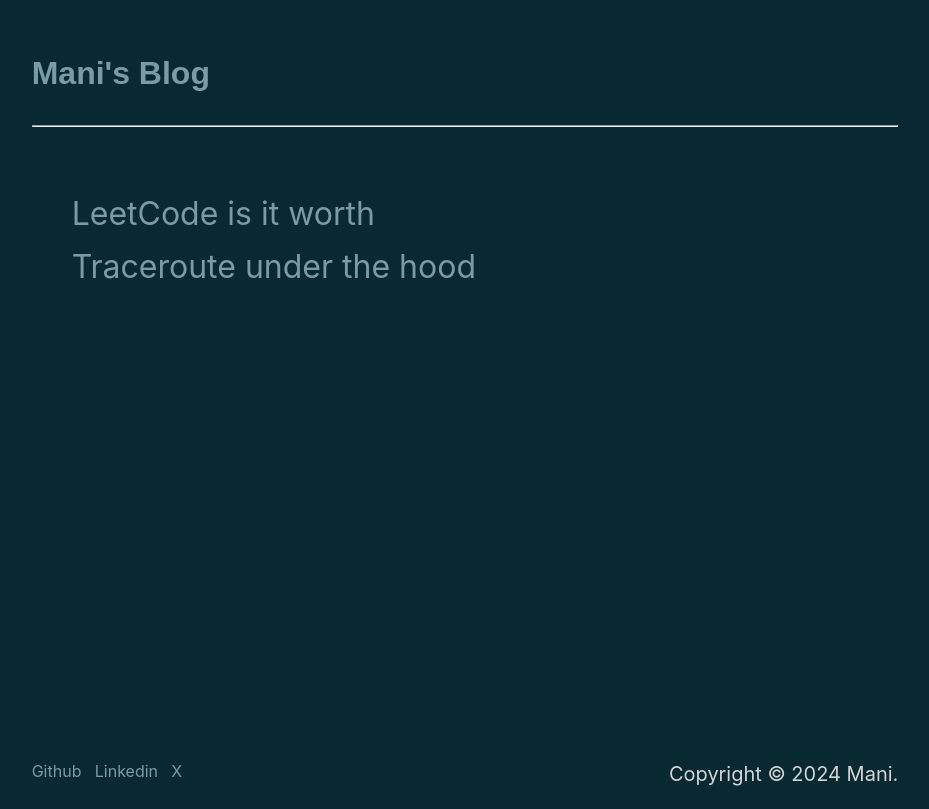
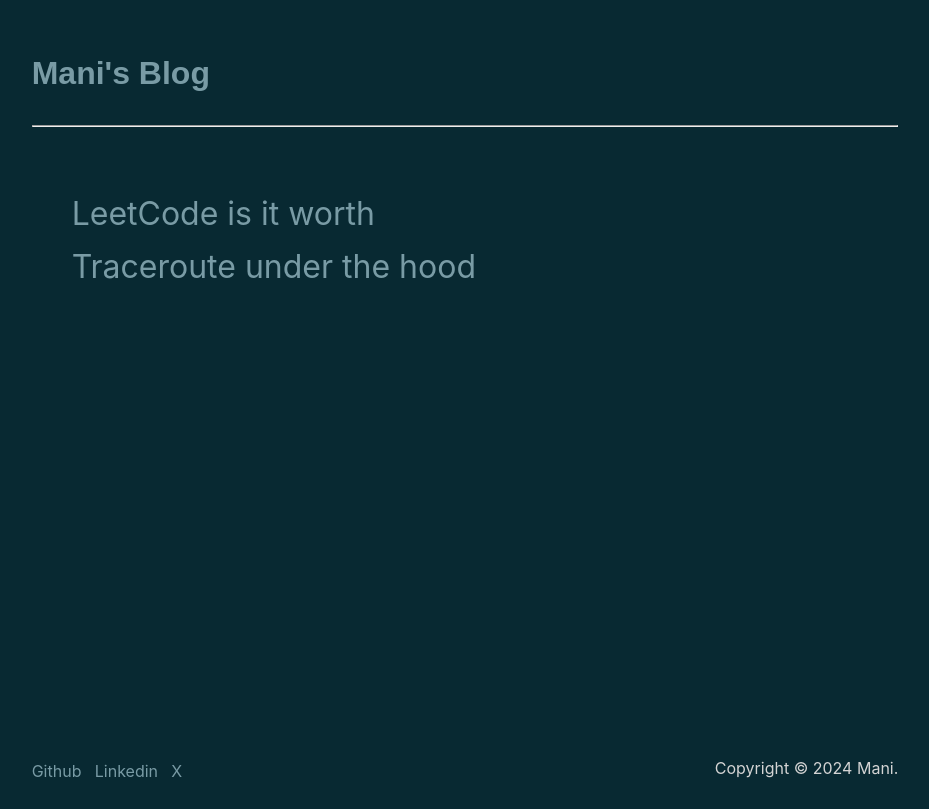
Before and after one commit to mani-arjunan/blog, a plain HTML site: page index.html in a window 1280 px wide. Shown: the whole page, without its empty margins (175-1104 px from the left). Drawn offline with Linux system fonts and the light colour scheme.

Commit message:
decrease footer size

```diff
--- a/global.css
+++ b/global.css
@@ -78,8 +78,9 @@ ul {
 }
 
 #social-links p {
-  margin: 10pt 0 0 0;
+  margin: 5pt 0 0 0;
   margin-left: auto;
+  font-size: 12pt;
 }
 
 .home {
```
